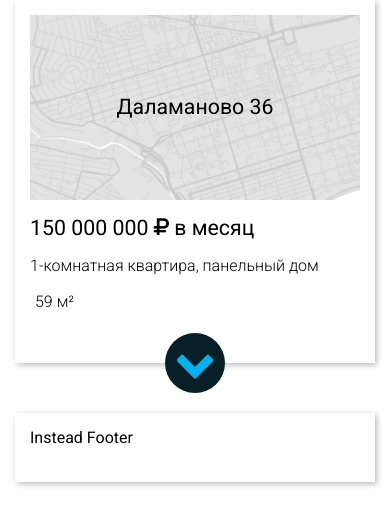
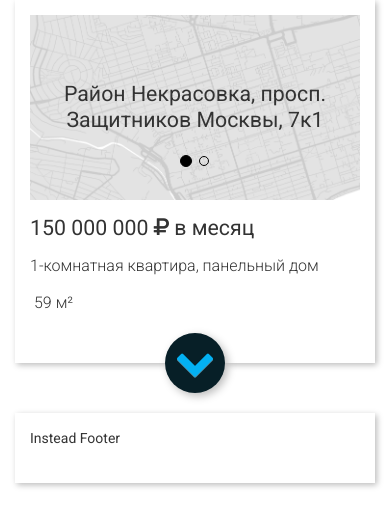
Before and after one commit to kuddai/EstateAgency2, a plain HTML site: page prototype1/index.html in a window 390 px wide. Drawn offline with nearby package versions, Linux system fonts and the light colour scheme.

Commit message:
mobile styles are ready. Need to add swipe

```diff
--- a/prototype1/css/base.scss
+++ b/prototype1/css/base.scss
@@ -78,11 +78,11 @@ body {
     padding-right: 15px;
 }
 
-.location {
+/*.location {
 	background-image: url(../img/city-map-light-5-sm.png);
     color: black;
     -webkit-background-size: cover;
     background-size: cover;
     background-position: center center;
     background-repeat: no-repeat;
-}
+}*/
--- a/prototype1/css/card.scss
+++ b/prototype1/css/card.scss
@@ -47,3 +47,42 @@
 		 -o-transform: rotate(180deg);
 			transform: rotate(180deg);
 }
+
+.location {
+	/*.content {
+		color: black;
+	}*/
+	.carousel-indicators .active {
+		background-color: black;
+	}
+	.carousel-indicators li {
+		border-color: black;
+	}
+	.carousel-indicators {
+    	bottom: 5px;
+	}
+}
+
+.location-clip {
+	-webkit-background-size: cover;
+	background-size: cover;
+	background-position: center center;
+	background-repeat: no-repeat;
+	width: 100%
+}
+.location-clip:after {
+	content: "";
+	display: block;
+}
+.location-clip {
+	display: -ms-flexbox;
+	display: -webkit-flex;
+	display: flex;
+
+	-ms-flex-align: center;
+	-webkit-align-items: center;
+	-webkit-box-align: center;
+
+	align-items: center;
+	justify-content: center;
+}
--- a/prototype1/css/main-card.scss
+++ b/prototype1/css/main-card.scss
@@ -12,6 +12,10 @@
 		text-align: center;
 		font-weight: 300;
 		box-sizing: border-box;
+	}
+
+	.type, .price, .house, .more,
+	.area, .description, .additional {
 		display: -ms-flexbox;
 		display: -webkit-flex;
 		display: flex;
@@ -41,8 +45,12 @@
 	}
 
 	.location {
-		background-color: lightcyan;
+		background-color: lightgrey;
 		font-weight: 400;
+	}
+
+	.location-clip:after {
+		padding-top: 100%; //1:1;
 	}
 
 	.type, .house {
--- a/prototype1/css/mobile-offer.scss
+++ b/prototype1/css/mobile-offer.scss
@@ -24,6 +24,7 @@
 }
 
 @mixin mobile-offer() {
+	//offset for more circle
 	.card {
 		padding-bottom: 35px;
 		margin-bottom: 50px;
@@ -31,34 +32,30 @@
 
 	.offer {
 		overflow: hidden;//to hide hidden part when expand
-
+		/*
 		.location:after {
 			content: "";
 			display:block;
 			padding-top: 56%; //16:9
 		}
+		*/
 		.location {
 			width: 100%;
 			text-align: center;
 			font-weight: 300;
 			box-sizing: border-box;
-			display: -ms-flexbox;
-			display: -webkit-flex;
-			display: flex;
+		}
+		.location-clip:after {
+			padding-top: 56%; //16:9;
+		}
 
-			-ms-flex-align: center;
-			-webkit-align-items: center;
-			-webkit-box-align: center;
-
-			align-items: center;
-			justify-content: center;
-		}
 		.location, .price, .house, .additional, .area {
 			margin-bottom: 15px;
 		}
 
 		.more {
 			z-index: 1;
+			box-shadow: 3px 3px 8px #bcbcbc;
 			-webkit-border-radius: 50%;
 			   -moz-border-radius: 50%;
 			        border-radius: 50%;
--- a/prototype1/index.html
+++ b/prototype1/index.html
@@ -5,10 +5,13 @@
 	<meta charset="UTF-8">
 	<meta name="viewport" content="width=device-width, initial-scale=1">
 	<title>Document</title>
-	<script src="https://code.jquery.com/jquery-2.1.4.min.js"></script>
 	<link href='https://fonts.googleapis.com/css?family=Roboto:400,300,100,500&subset=latin,cyrillic' rel='stylesheet' type='text/css'>
+	<link rel="stylesheet" href="css/bootstrap.min.css">
+	<link rel="stylesheet" href="css/bootstrap-theme.min.css">
 	<link rel="stylesheet" href="./css/main.css">
 	<link rel="stylesheet" href="./css/font-awesome.min.css">
+	<script src="https://code.jquery.com/jquery-2.1.4.min.js"></script>
+	<script src="js/bootstrap.min.js"></script>
 </head>
 
 <body>
@@ -17,9 +20,26 @@
 		<div class="card">
 
 			<div class="offer">
-				<div class="location">
-					<div class="content">Даламаново 36</div>
-				</div>
+				<!--div class="location"-->
+					<div id="carousel-example-generic" class="location carousel slide" data-ride="carousel" data-interval="false">
+						  <!-- Indicators -->
+						  <ol class="carousel-indicators">
+							<li data-target="#carousel-example-generic" data-slide-to="0" class="active"></li>
+							<li data-target="#carousel-example-generic" data-slide-to="1"></li>
+						  </ol>
+
+						  <!-- Wrapper for slides -->
+						  <div class="carousel-inner" role="listbox">
+							<div class="item active">
+						  		<div class="location-clip" style="background-image: url(./img/city-map-light-5-sm.png);">							<div class="content">Район Некрасовка, просп. Защитников Москвы, 7к1</div>
+						  		</div>
+							</div>
+							<div class="item">
+						  		<div class="location-clip" style="background-image: url(./img/city-map-light-5-sm.png);"></div>
+							</div>
+						  </div>
+					</div>
+				<!--/div-->
 				<div class="type">
 					<div class="content">продажа</div>
 				</div>
```
Also changed, not shown: prototype1/css/main.css, 3 other files.
